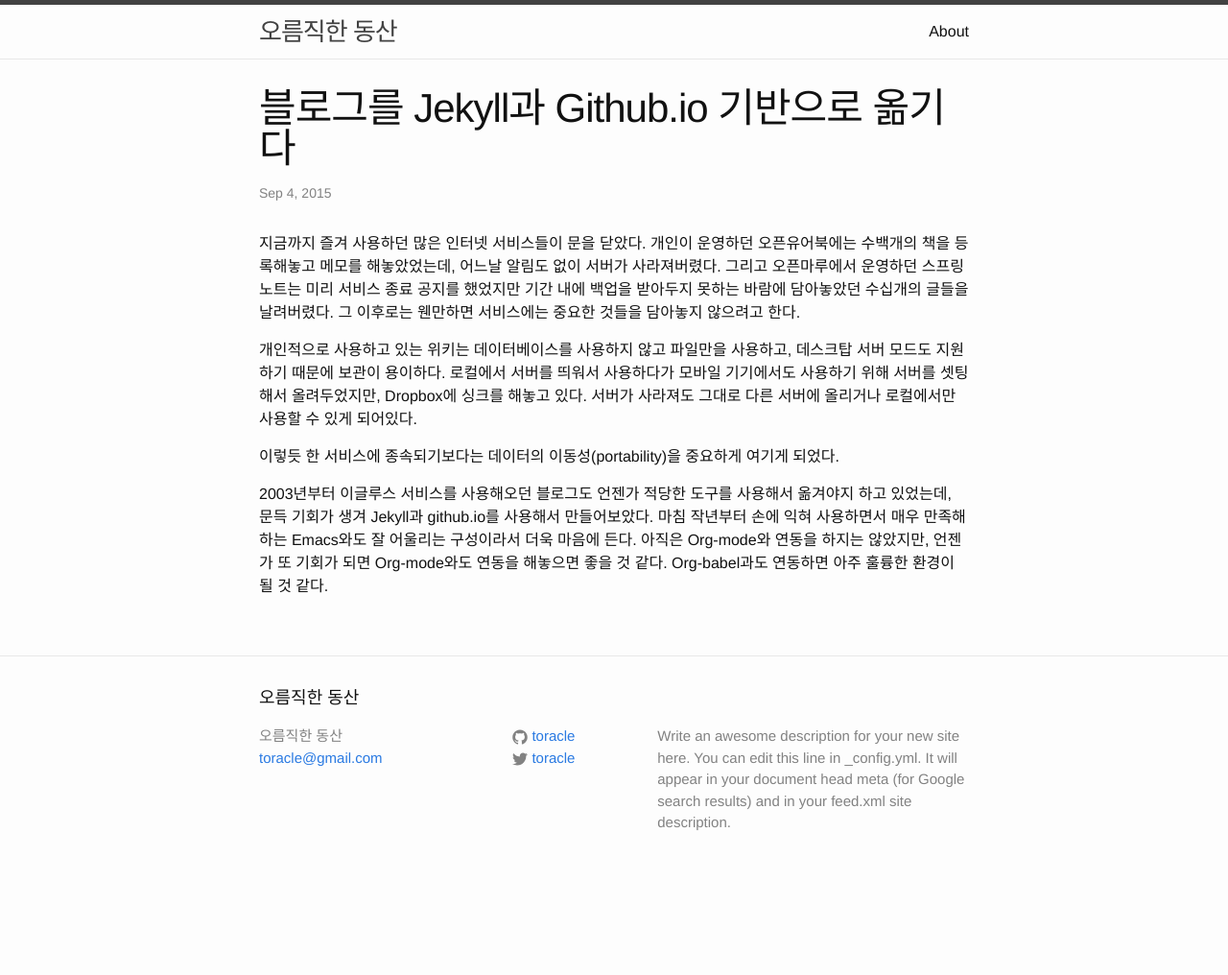
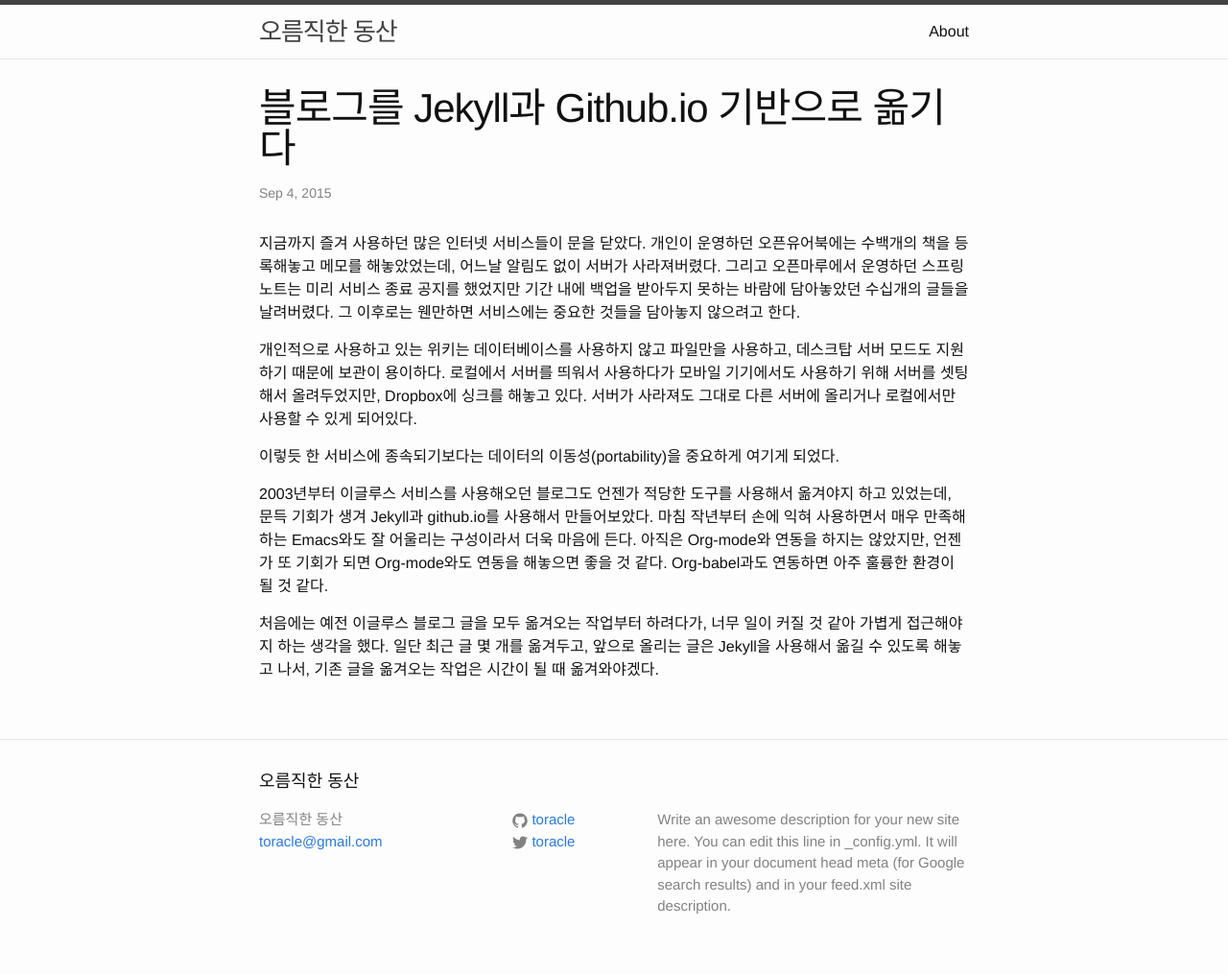
Before and after one commit to toracle/toracle.github.io, a Jekyll site: the page built from _posts/2015-09-04-migrate-blog-to-jekyll-and-github-io.md, in a window 1280 px wide. Shown: the whole page at 96% size. Built offline with Jekyll 4.4.1, drawn with Linux system fonts in a browser that asks for light colours; before the commit the page ends 929 px from its top, so only the background shows below that.

Commit message:
Add paragraph

```diff
--- a/_posts/2015-09-04-migrate-blog-to-jekyll-and-github-io.md
+++ b/_posts/2015-09-04-migrate-blog-to-jekyll-and-github-io.md
@@ -12,3 +12,5 @@
 이렇듯 한 서비스에 종속되기보다는 데이터의 이동성(portability)을 중요하게 여기게 되었다.
 
 2003년부터 이글루스 서비스를 사용해오던 블로그도 언젠가 적당한 도구를 사용해서 옮겨야지 하고 있었는데, 문득 기회가 생겨 Jekyll과 github.io를 사용해서 만들어보았다. 마침 작년부터 손에 익혀 사용하면서 매우 만족해하는 Emacs와도 잘 어울리는 구성이라서 더욱 마음에 든다. 아직은 Org-mode와 연동을 하지는 않았지만, 언젠가 또 기회가 되면 Org-mode와도 연동을 해놓으면 좋을 것 같다. Org-babel과도 연동하면 아주 훌륭한 환경이 될 것 같다.
+
+처음에는 예전 이글루스 블로그 글을 모두 옮겨오는 작업부터 하려다가, 너무 일이 커질 것 같아 가볍게 접근해야지 하는 생각을 했다. 일단 최근 글 몇 개를 옮겨두고, 앞으로 올리는 글은 Jekyll을 사용해서 옮길 수 있도록 해놓고 나서, 기존 글을 옮겨오는 작업은 시간이 될 때 옮겨와야겠다.
```
